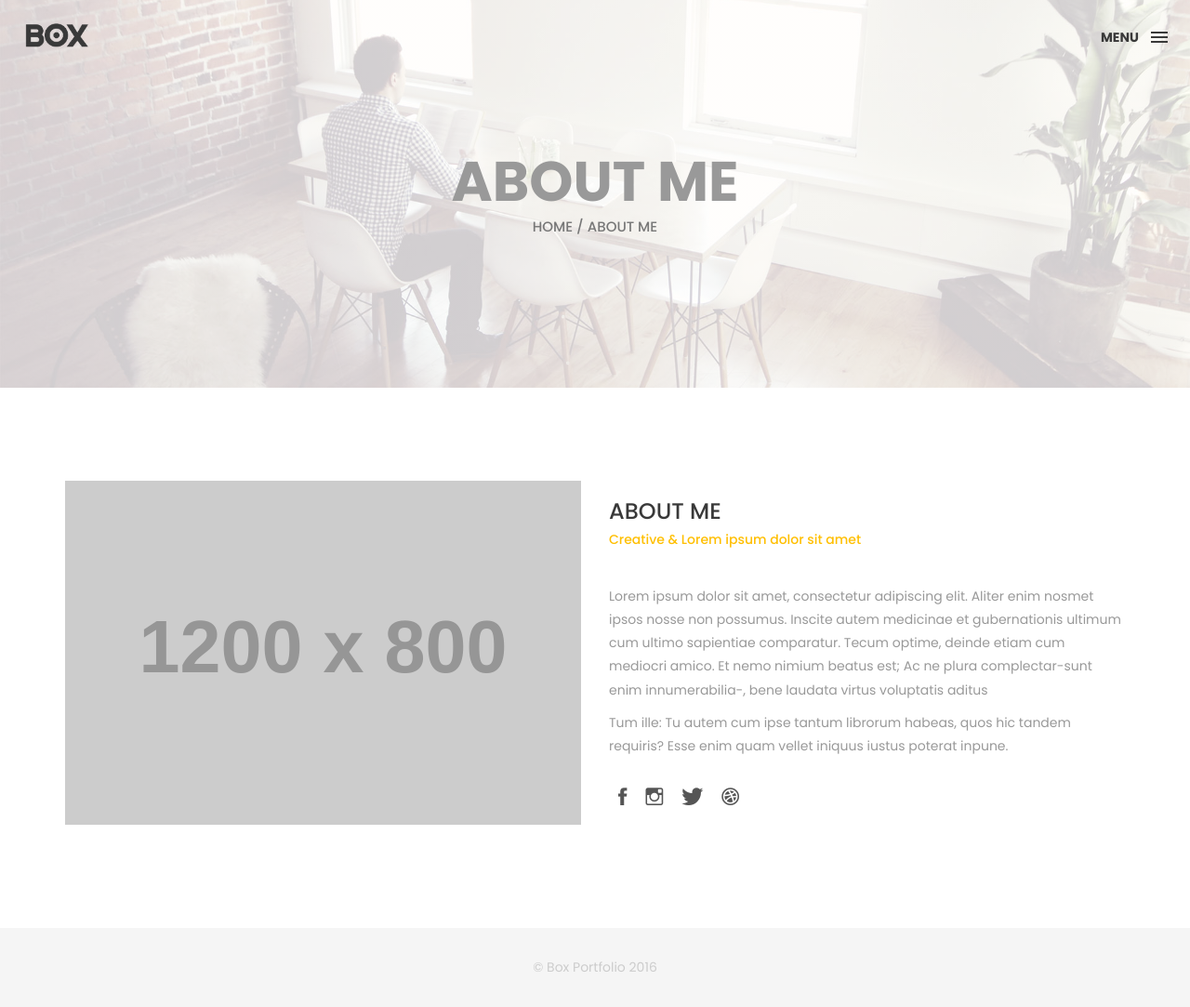
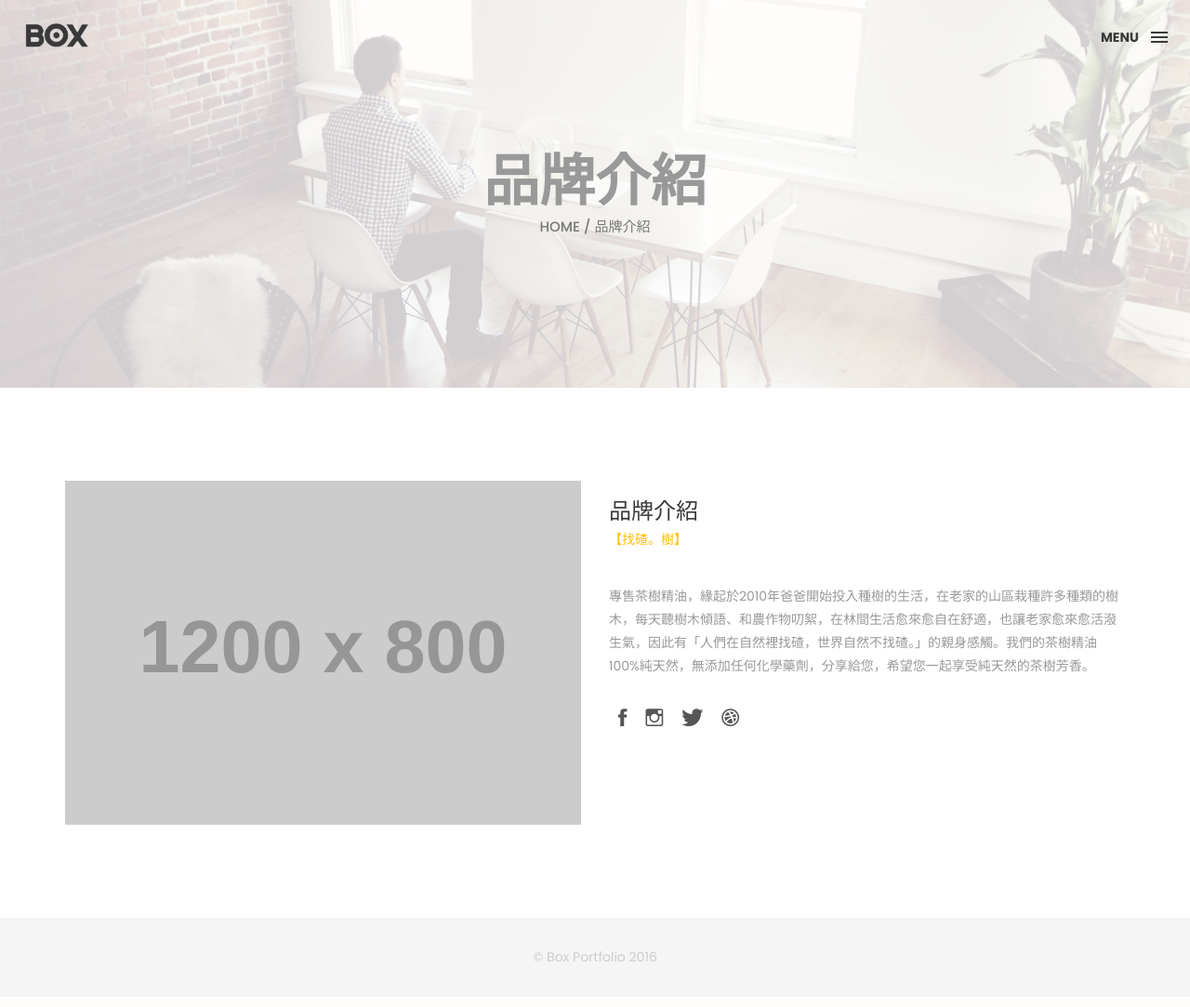
Before and after one commit to AnnyLiao/chattertree, a PHP site: page /about.html in a window 1280 px wide. Shown: the whole page at 93% size. After the commit the page ends 1035 px from the top, so only its background shows below. Run offline with PHP 8.4, Linux system fonts and the light colour scheme; grey boxes labelled with a size stand in for pictures from a placeholder-image service; some libraries are stand-ins or nearby versions; some web fonts are replaced.

Commit message:
modify navbar

```diff
--- a/about.html
+++ b/about.html
@@ -6,7 +6,7 @@
     <meta http-equiv="X-UA-Compatible" content="IE=edge">
     <meta name="viewport" content="width=device-width, initial-scale=1">
     <!-- The above 3 meta tags *must* come first in the head; any other head content must come *after* these tags -->
-    <title>Box personal portfolio Template</title>
+    <title>Chatter Tree</title>
     <link rel="icon" href="img/fav.png" type="image/x-icon">
 
     <!-- Bootstrap -->
@@ -62,15 +62,12 @@
                 <li><a href="index.html">Intro</a></li>
                 <li><a href="about.html">About me</a> <i class="ion-ios-circle-filled color"></i></li>
                 <li><a href="services.html">services</a></li>
-                <li><a href="portfolio.html">portfolio</a></li>
                 <li><a href="contact.html">contact me</a></li>
 
                 <li class="box-label">Follow me</li>
 
                 <li class="box-social"><a href="#0"><i class="ion-social-facebook"></i></a></li>
-                <li class="box-social"><a href="#0"><i class="ion-social-instagram-outline"></i></a></li>
-                <li class="box-social"><a href="#0"><i class="ion-social-twitter"></i></a></li>
-                <li class="box-social"><a href="#0"><i class="ion-social-dribbble"></i></a></li>
+
             </ul>
         </nav>
         <!-- end nav -->
@@ -78,8 +75,8 @@
 
     <!-- Top bar -->
     <div class="top-bar">
-        <h1>About Me</h1>
-        <p><a href="#">Home</a> / About me</p>
+        <h1>品牌介紹</h1>
+        <p><a href="#">Home</a> / 品牌介紹</p>
     </div>
     <!-- end Top bar -->
 
@@ -89,12 +86,12 @@
             <img src="http://placehold.it/1200x800" class="img-responsive" alt="" />
         </div>
         <div class="col-md-6">
-           <h3 class="uppercase">About Me </h3>
-           <h5>Creative & Lorem ipsum dolor sit amet</h5>
+           <h3 class="uppercase">品牌介紹 </h3>
+           <h5>【找碴。樹】</h5>
            <div class="h-30"></div>
-            <p>Lorem ipsum dolor sit amet, consectetur adipiscing elit. Aliter enim nosmet ipsos nosse non possumus. Inscite autem medicinae et gubernationis ultimum cum ultimo sapientiae comparatur. Tecum optime, deinde etiam cum mediocri amico. Et nemo nimium beatus est; Ac ne plura complectar-sunt enim innumerabilia-, bene laudata virtus voluptatis aditus </p>
+            <p>專售茶樹精油，緣起於2010年爸爸開始投入種樹的生活，在老家的山區栽種許多種類的樹木，每天聽樹木傾語、和農作物叨絮，在林間生活愈來愈自在舒適，也讓老家愈來愈活潑生氣，因此有「人們在自然裡找碴，世界自然不找碴。」的親身感觸。我們的茶樹精油100%純天然，無添加任何化學藥劑，分享給您，希望您一起享受純天然的茶樹芳香。</p>
 
-            <p>Tum ille: Tu autem cum ipse tantum librorum habeas, quos hic tandem requiris? Esse enim quam vellet iniquus iustus poterat inpune. </p>
+
             <div class="h-10"></div>
             <ul class="social-ul">
                 <li class="box-social"><a href="#0"><i class="ion-social-facebook"></i></a></li>
--- a/contact.html
+++ b/contact.html
@@ -63,7 +63,6 @@
                 <li><a href="index.html">Intro</a></li>
                 <li><a href="about.html">About me</a></li>
                 <li><a href="services.html">services</a></li>
-                <li><a href="portfolio.html">portfolio</a></li>
                 <li><a href="contact.html">contact me</a> <i class="ion-ios-circle-filled color"></i></li>
 
 
@@ -71,9 +70,7 @@
                 <li class="box-label">Follow me</li>
 
                 <li class="box-social"><a href="#0"><i class="ion-social-facebook"></i></a></li>
-                <li class="box-social"><a href="#0"><i class="ion-social-instagram-outline"></i></a></li>
-                <li class="box-social"><a href="#0"><i class="ion-social-twitter"></i></a></li>
-                <li class="box-social"><a href="#0"><i class="ion-social-dribbble"></i></a></li>
+
             </ul>
         </nav>
         <!-- end nav -->
--- a/css/style.css
+++ b/css/style.css
@@ -35,7 +35,7 @@
 html,
 body {
 	height: 100%;
-	font-family: 'Poppins', sans-serif;
+	font-family: 'Poppins', '微軟正黑體', sans-serif;
 	line-height: 1.8;
 	color: #999
 }
@@ -555,10 +555,6 @@ h5 {
 	top: 0;
 }
 
-.box-headline b span {
-	color: #0e7106;
-	font-family: 微軟正黑體;
-}
 
 .box-words-wrapper b.is-visible {
 	position: relative;
--- a/index.html
+++ b/index.html
@@ -80,9 +80,9 @@
 			<div class="table-cell">
 				<h1 class="box-headline letters rotate-2">
                     <span class="box-words-wrapper">
-                        <b class="is-visible" style="font-family:微軟正黑體" id="tree">找碴。樹</b>
+                        <b class="is-visible" id="tree">找碴。樹</b>
                         <b id="tree2">Tea Tree</b>
-                        <b style="font-family:微軟正黑體" id="tree3">茶樹精油</b>
+                        <b id="tree3">茶樹精油</b>
                     </span>
 		        </h1>
 				<h5>人們在自然裡找碴，世界自然不找碴。</h5>
--- a/js/custom.js
+++ b/js/custom.js
@@ -1,6 +1,6 @@
 $(window).load(function () {
 
-    // preloader
+	// preloader
     $('#status').fadeOut(); // will first fade out the loading animation
     $('#preloader').delay(550).fadeOut('slow'); // will fade out the white DIV that covers the website.
     $('body').delay(550).css({
--- a/services.html
+++ b/services.html
@@ -59,11 +59,9 @@
         <nav>
             <ul class="box-primary-nav">
                 <li class="box-label">About me</li>
-
                 <li><a href="index.html">Intro</a></li>
                 <li><a href="about.html">About me</a></li>
                 <li><a href="services.html">services</a> <i class="ion-ios-circle-filled color"></i></li>
-                <li><a href="portfolio.html">portfolio</a></li>
                 <li><a href="contact.html">contact me</a></li>
 
 
@@ -71,9 +69,7 @@
                 <li class="box-label">Follow me</li>
 
                 <li class="box-social"><a href="#0"><i class="ion-social-facebook"></i></a></li>
-                <li class="box-social"><a href="#0"><i class="ion-social-instagram-outline"></i></a></li>
-                <li class="box-social"><a href="#0"><i class="ion-social-twitter"></i></a></li>
-                <li class="box-social"><a href="#0"><i class="ion-social-dribbble"></i></a></li>
+
             </ul>
         </nav>
         <!-- end nav -->
```
Lines whose indentation alone changed are shown as unchanged.
